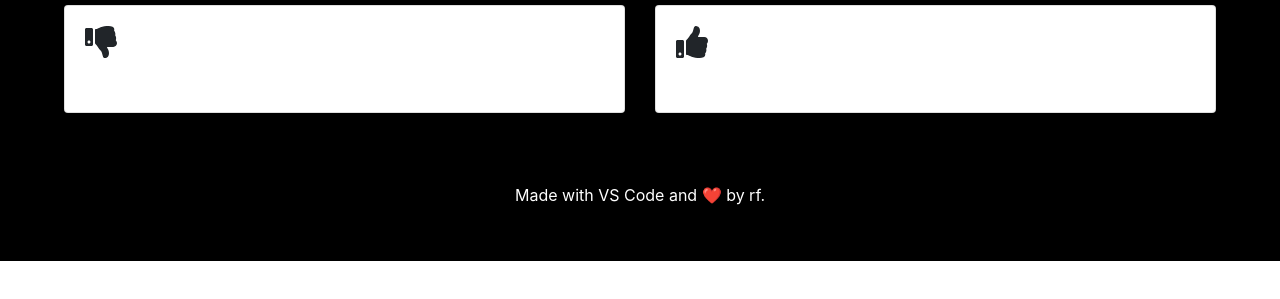
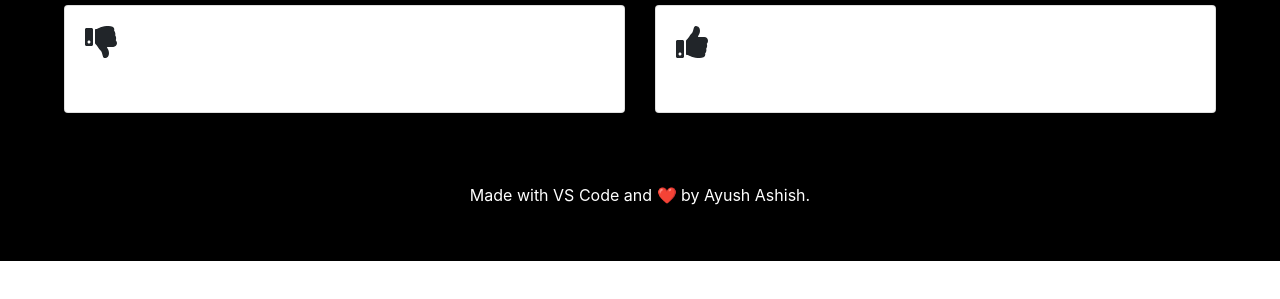
Before and after one commit to ayushashish/stats, a plain HTML site: page index.html in a window 1280 px wide. Shown: the part 261-560 px from the top of the page. Drawn offline with nearby package versions, Linux system fonts and the light colour scheme; no server answers.

Commit message:
Update index.html

```diff
--- a/index.html
+++ b/index.html
@@ -2,6 +2,7 @@
 <html>
     <head>
         <meta charset="utf-8">
+        <meta name="viewport" content="width=device-width, initial-scale=1, shrink-to-fit=no">
         <title>Youtube Stats!!</title>
         <link type="text/css" rel="stylesheet" href="style.css">
         <script type="text/javascript" src="script.js"></script>
@@ -45,7 +46,7 @@
 
         <!-- Footer -->
         <footer id="footer" class="container-fluid">
-            <p>Made with VS Code and ❤️ by rf.</p>
+            <p>Made with VS Code and ❤️ by Ayush Ashish.</p>
         </footer>
 
         <script src="https://code.jquery.com/jquery-3.5.1.slim.min.js" integrity="sha384-DfXdz2htPH0lsSSs5nCTpuj/zy4C+OGpamoFVy38MVBnE+IbbVYUew+OrCXaRkfj" crossorigin="anonymous"></script>
```
